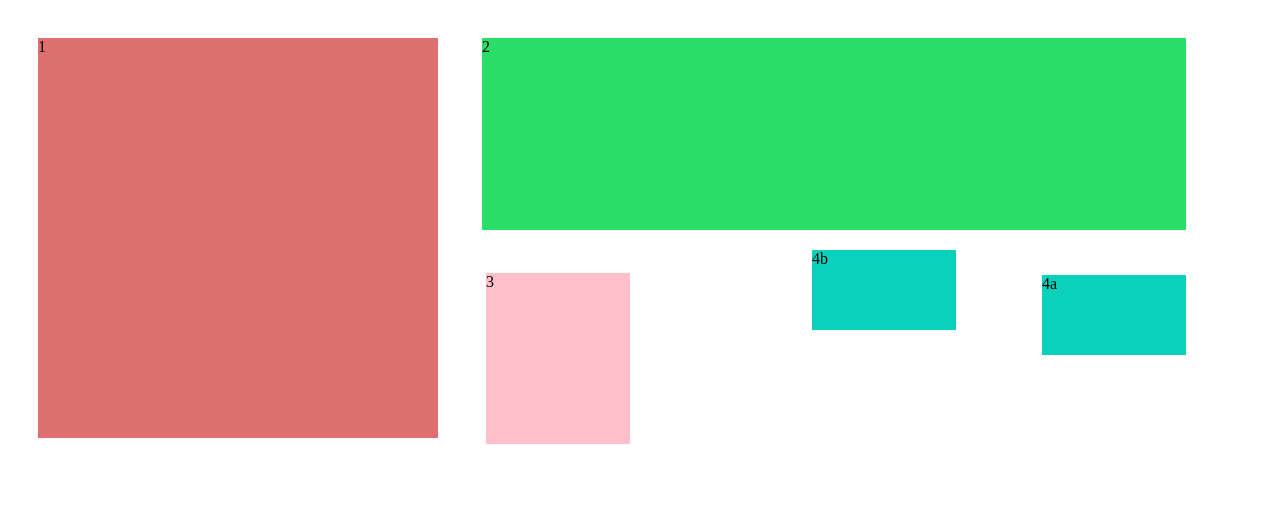
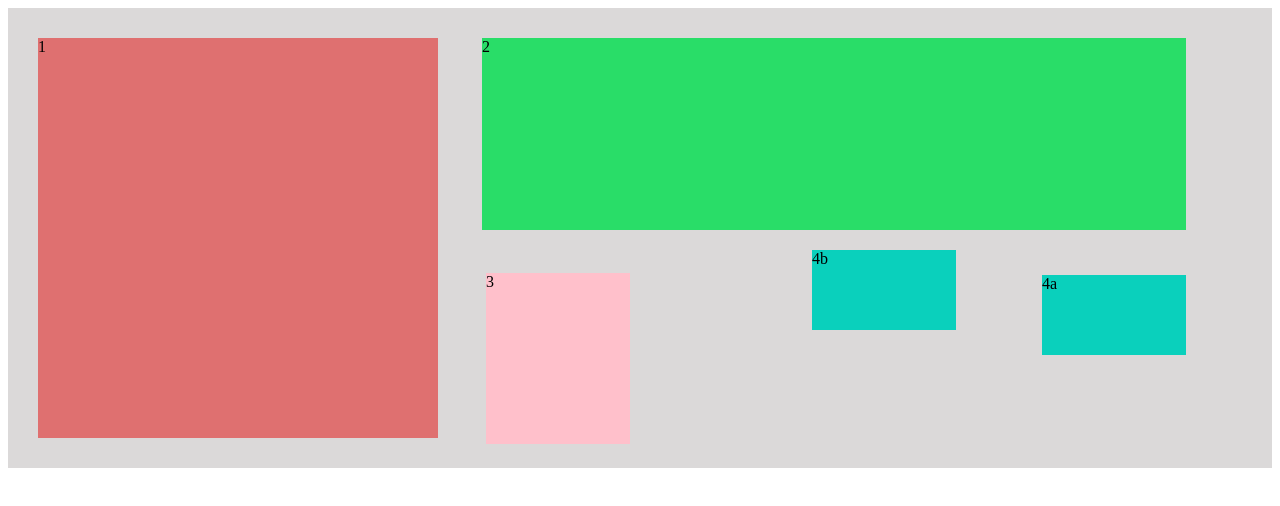
Before and after one commit to nIvasiuk/TelRanSchool, a plain HTML site: page Basic Front End/004 Container block/block.html in a window 1280 px wide. Drawn offline with Linux system fonts and the light colour scheme.

Commit message:
add grey backgraund

```diff
--- a/Basic Front End/004 Container block/block.html
+++ b/Basic Front End/004 Container block/block.html
@@ -47,15 +47,28 @@
         margin-top: 20px;
         margin-right: 86px;
       }
+
+      .wrapper {
+        background: rgb(219, 217, 217);
+        padding: 0%;
+      }
+
+      .wrapper {
+        display: flow-root;
+        /* justify-content: center; */
+        /* align-items: center;*/
+      }
     </style>
   </head>
 
   <body>
-    <div class="block1">1</div>
+    <div class="wrapper">
+      <div class="block1">1</div>
 
-    <div class="block2">2</div>
-    <div class="block3">3</div>
-    <div class="block4a">4a</div>
-    <div class="block4b">4b</div>
+      <div class="block2">2</div>
+      <div class="block3">3</div>
+      <div class="block4a">4a</div>
+      <div class="block4b">4b</div>
+    </div>
   </body>
 </html>
```
